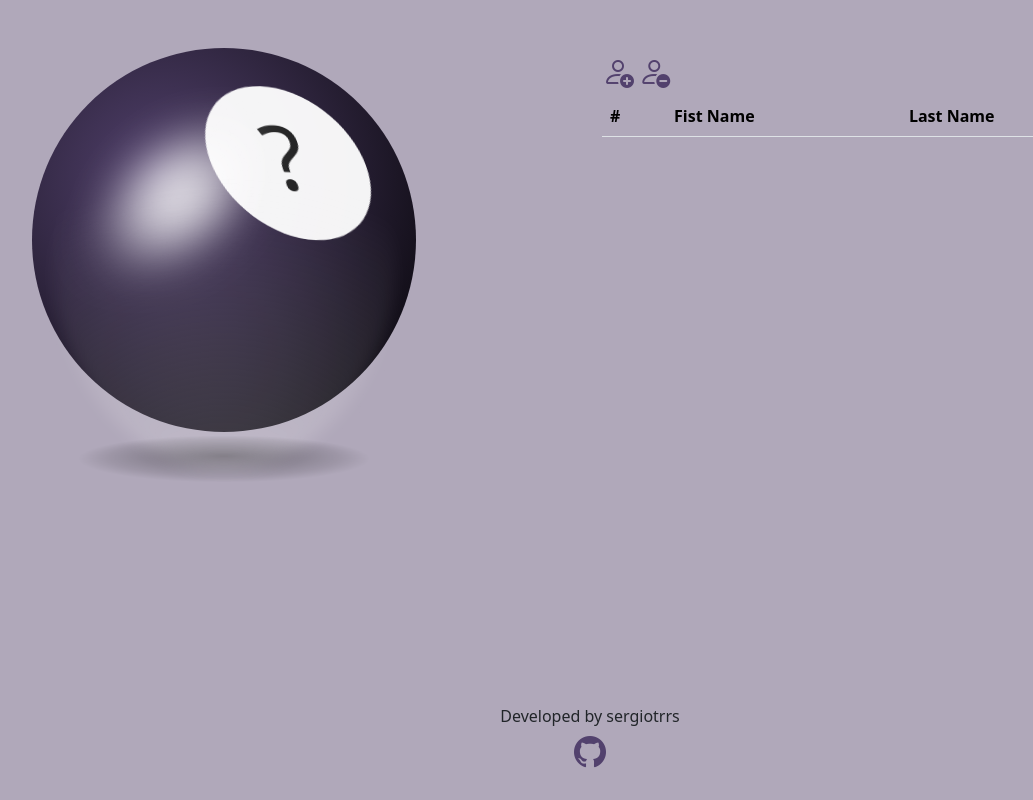
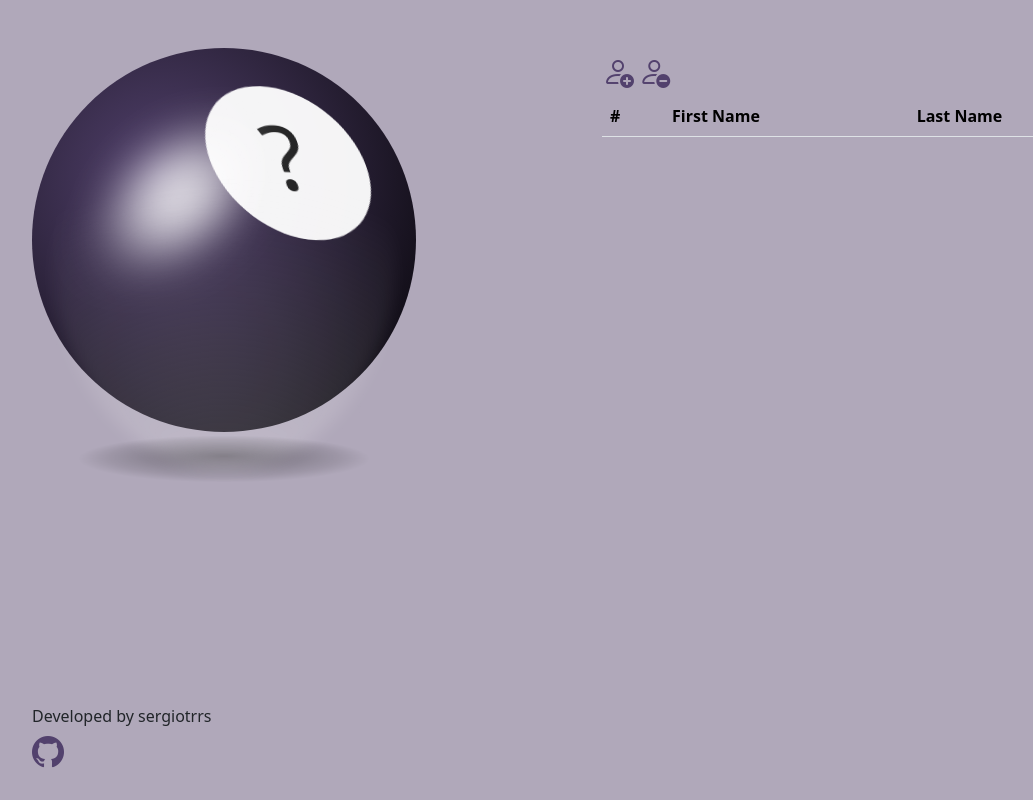
Before and after one commit to sergiotrrs/ball8, a website built with Vite: page src/index.html in a window 1280 px wide. Shown: the whole page, without its empty margins (50-1083 px from the left). Built offline with nearby package versions, Linux system fonts and the light colour scheme.

Commit message:
fix: typo in firstname

```diff
--- a/src/index.html
+++ b/src/index.html
@@ -3,7 +3,7 @@
 
 <head>
   <meta charset="UTF-8" />
-  <link rel="icon" type="image/svg+xml" href="/8-circle.svg" />
+  <link rel="icon" type="image/svg+xml" href="8-circle.svg" />
   <meta name="viewport" content="width=device-width, initial-scale=1.0" />
   <title>Ball 8</title>
 </head>
@@ -33,7 +33,7 @@
             <thead>
               <tr>
                 <th scope="col">#</th>
-                <th scope="col">Fist Name</th>
+                <th scope="col">First Name</th>
                 <th scope="col">Last Name</th>
               </tr>
             </thead>
@@ -45,7 +45,7 @@
 
   </main>
 
-  <footer class="fixed-bottom text-center py-4">
+  <footer class="container fixed-bottom text-start py-4">
     <p class="mb-0">Developed by sergiotrrs</p>
     <a href="https://github.com/sergiotrrs/ball8" target="_blank" class="text-white">
       <i class="bi bi-github"></i>
```
Also changed, not shown: README.md.
